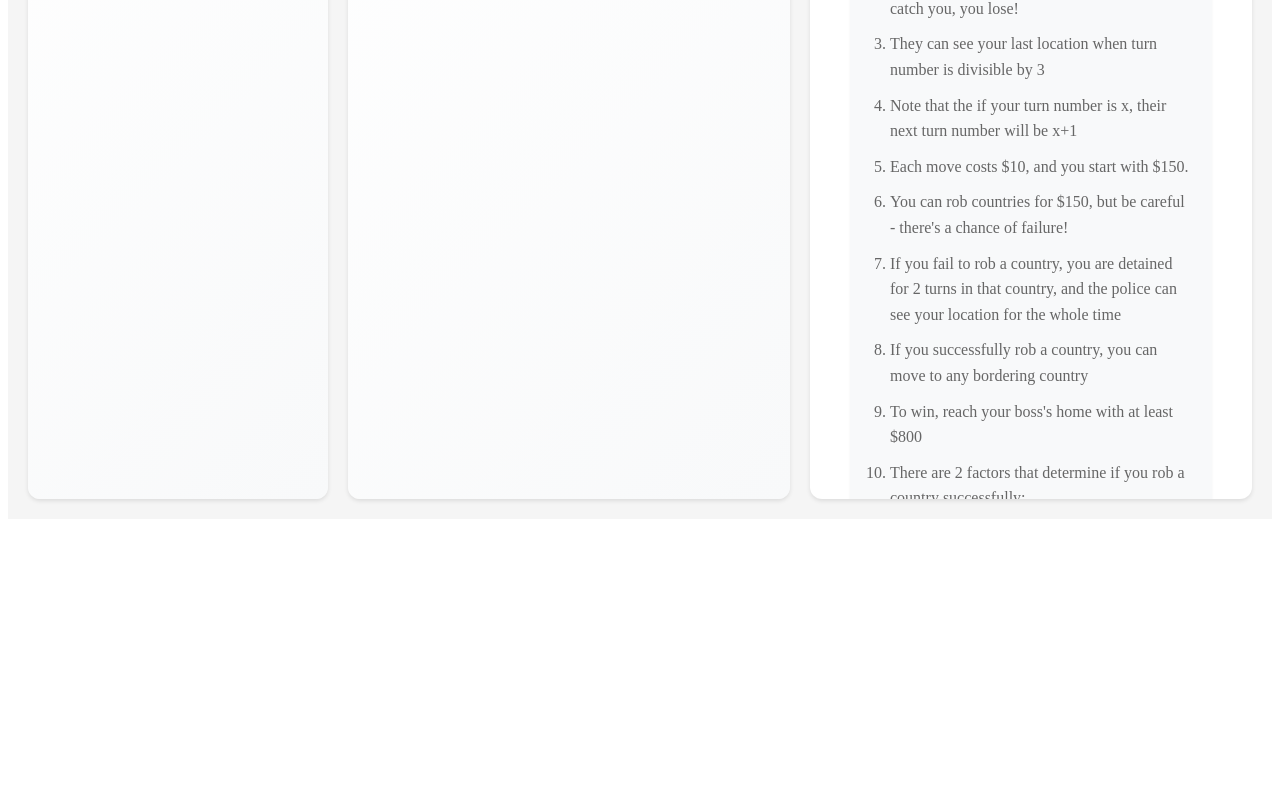
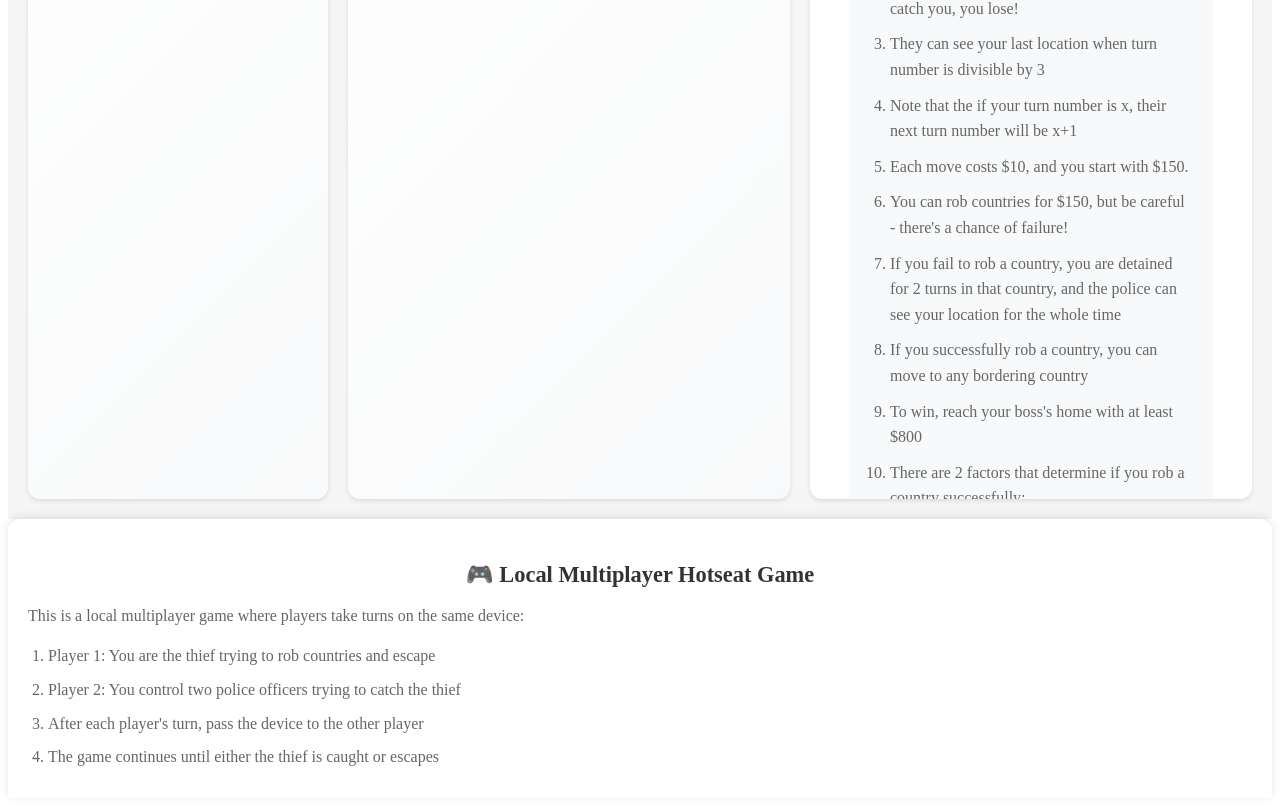
Before and after one commit to qwertyuslaxmax/Police-vs-Thief, a Svelte app: page / in a window 1280 px wide. Shown: the part 329-1134 px from the top of the page. Before the commit the page ends 856 px from the top, so only its background shows below. Built offline with nearby package versions, Linux system fonts and the light colour scheme.

Commit message:
End to the chaos

```diff
--- a/src/App.svelte
+++ b/src/App.svelte
@@ -269,6 +269,7 @@
             if (currentPoliceIndex == 1){
                 police2.location = policeInputProper;
                 gameState = "thiefMove"
+                maskScreen = true;
                 return;
             }
 
@@ -422,6 +423,11 @@
                             </div>
                         </div>
                     </div>
+                    {#if turnNumber > 0}
+                        <div class="map-reminder">
+                            Remember to reset the map view if needed!
+                        </div>
+                    {/if}
                 </div>
             {:else if gameState === "policeSelection"}
                 <div class="input-section">
@@ -753,3 +759,18 @@
         Transfer Device to Thief.<br>click or tap to dismiss
     </div>
 {/if}
+
+{#if gameState === "thiefSelection" || gameState === "policeSelection"}
+    <div class="multiplayer-popup">
+        <div class="popup-content">
+            <h3>🎮 Local Multiplayer Hotseat Game</h3>
+            <p>This is a local multiplayer game where players take turns on the same device:</p>
+            <ol>
+                <li>Player 1: You are the thief trying to rob countries and escape</li>
+                <li>Player 2: You control two police officers trying to catch the thief</li>
+                <li>After each player's turn, pass the device to the other player</li>
+                <li>The game continues until either the thief is caught or escapes</li>
+            </ol>
+        </div>
+    </div>
+{/if}
--- a/src/app.css
+++ b/src/app.css
@@ -341,3 +341,61 @@ h3 {
 .success-table tr:hover {
     background: #f0f0f0;
 }
+
+.popup-content {
+    background: white;
+    padding: 20px;
+    border-radius: 12px 12px 0 0;
+    box-shadow: 0 -2px 10px rgba(0,0,0,0.1);
+}
+
+.popup-content h3 {
+    color: #333;
+    margin-bottom: 15px;
+    text-align: center;
+    font-size: 1.4em;
+}
+
+.popup-content p {
+    color: #666;
+    margin-bottom: 15px;
+    line-height: 1.5;
+}
+
+.popup-content ol {
+    padding-left: 20px;
+    margin: 0;
+}
+
+.popup-content li {
+    color: #666;
+    line-height: 1.6;
+    margin-bottom: 8px;
+}
+
+@keyframes slideUp {
+    from {
+        transform: translate(-50%, 100%);
+    }
+    to {
+        transform: translate(-50%, 0);
+    }
+}
+
+.map-reminder {
+    background: #f8f9fa;
+    border-left: 4px solid #007bff;
+    padding: 10px 15px;
+    margin: 10px 0;
+    border-radius: 4px;
+    color: #666;
+    font-size: 0.9em;
+    display: flex;
+    align-items: center;
+    gap: 8px;
+}
+
+.map-reminder::before {
+    content: "🗺️";
+    font-size: 1.2em;
+}
```
